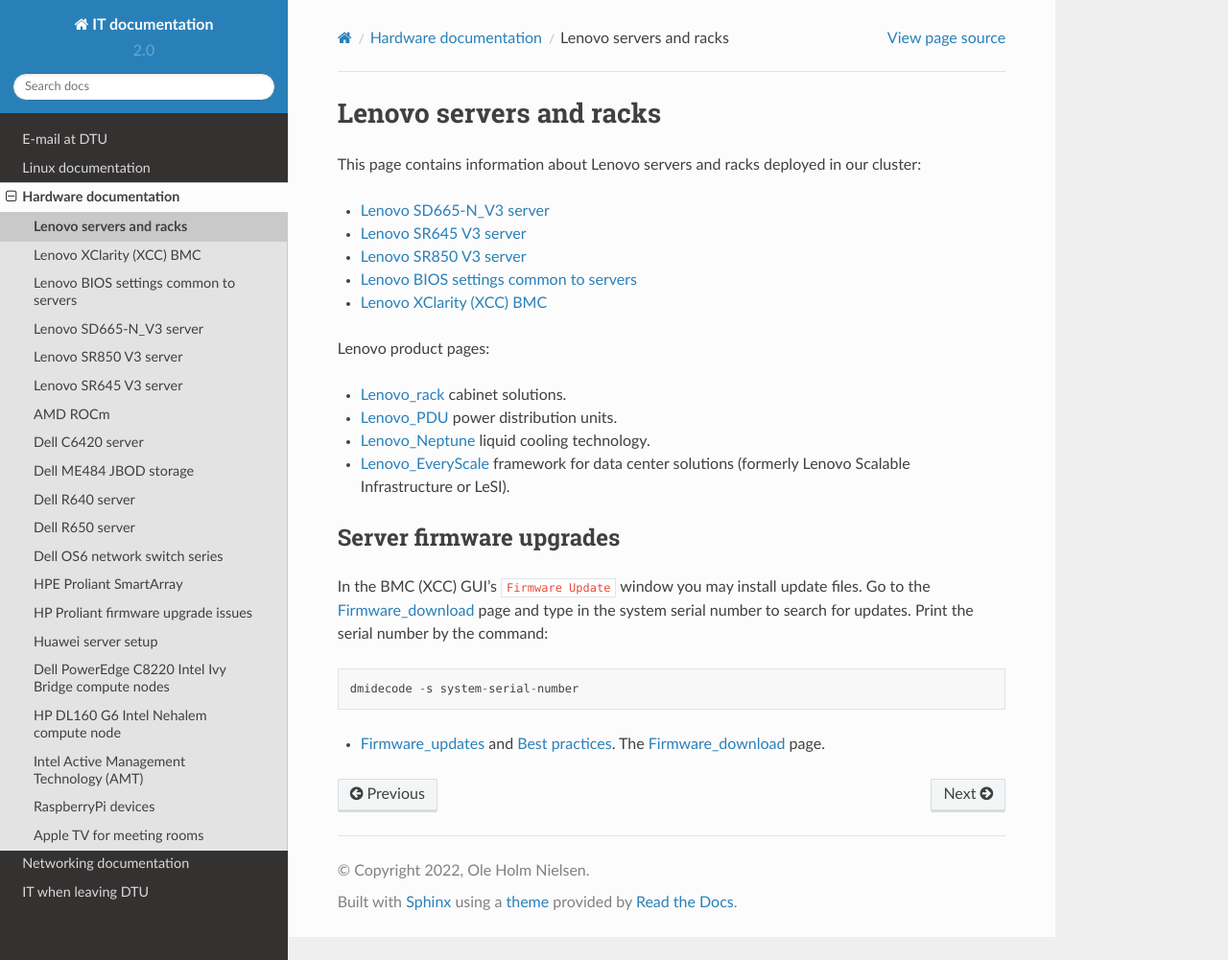
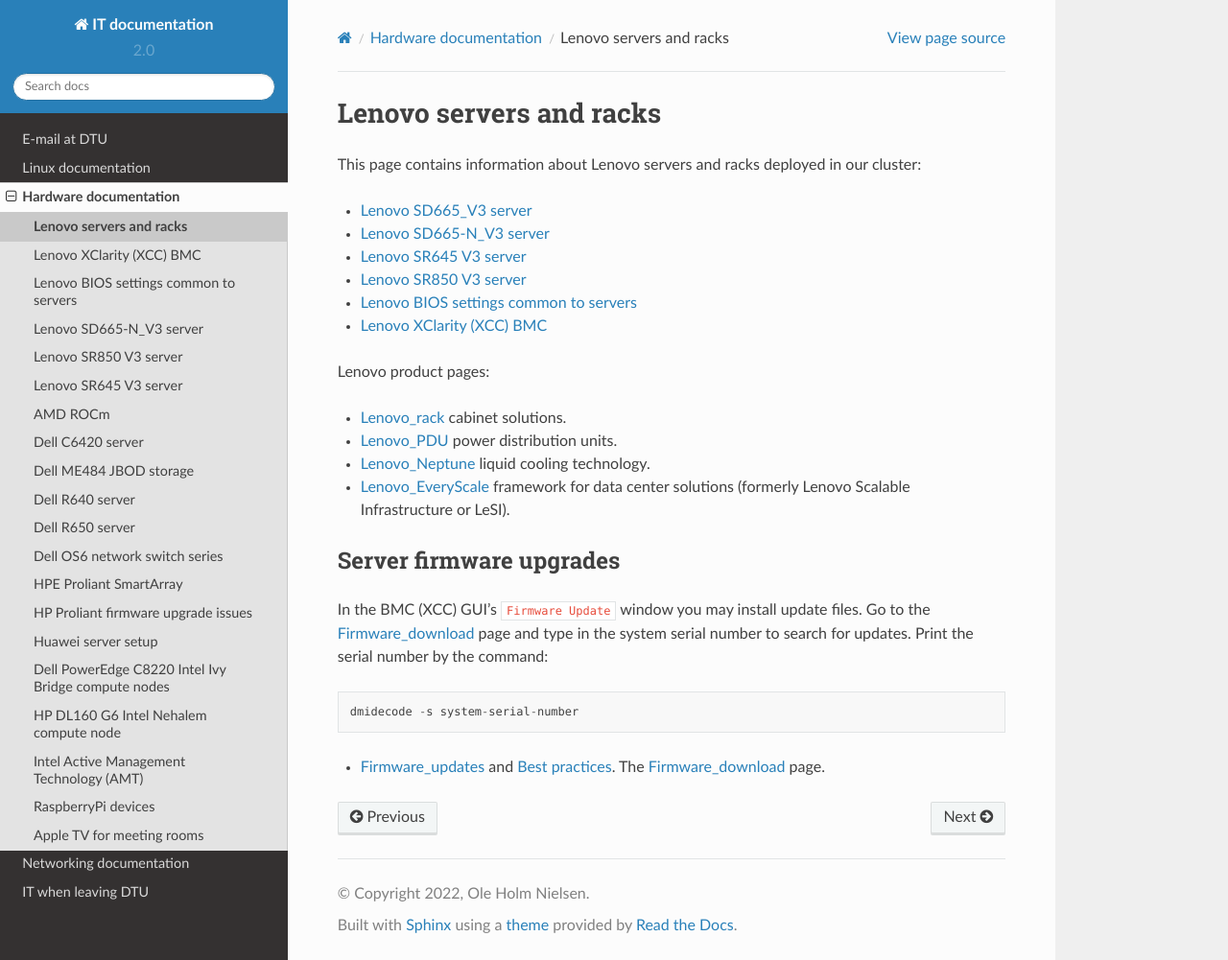
Before and after one commit to OleHolmNielsen/ITwiki, a Sphinx documentation site: the page built from docs/Lenovo_servers_and_racks.rst, in a window 1280 px wide and 1001 px high. Shown: the whole window at 96% size. Built offline with Sphinx 7.4.7 and the Read the Docs theme 2.0.0, drawn with Linux system fonts in a browser that asks for light colours.

Commit message:
Add Lenovo_SD665_V3 page

```diff
--- a/docs/Lenovo_servers_and_racks.rst
+++ b/docs/Lenovo_servers_and_racks.rst
@@ -7,6 +7,7 @@
 .. toctree::
    :maxdepth: 1
 
+   Lenovo_SD665_V3
    Lenovo_SD665-N_V3
    Lenovo_SR645_V3
    Lenovo_SR850_V3
```
